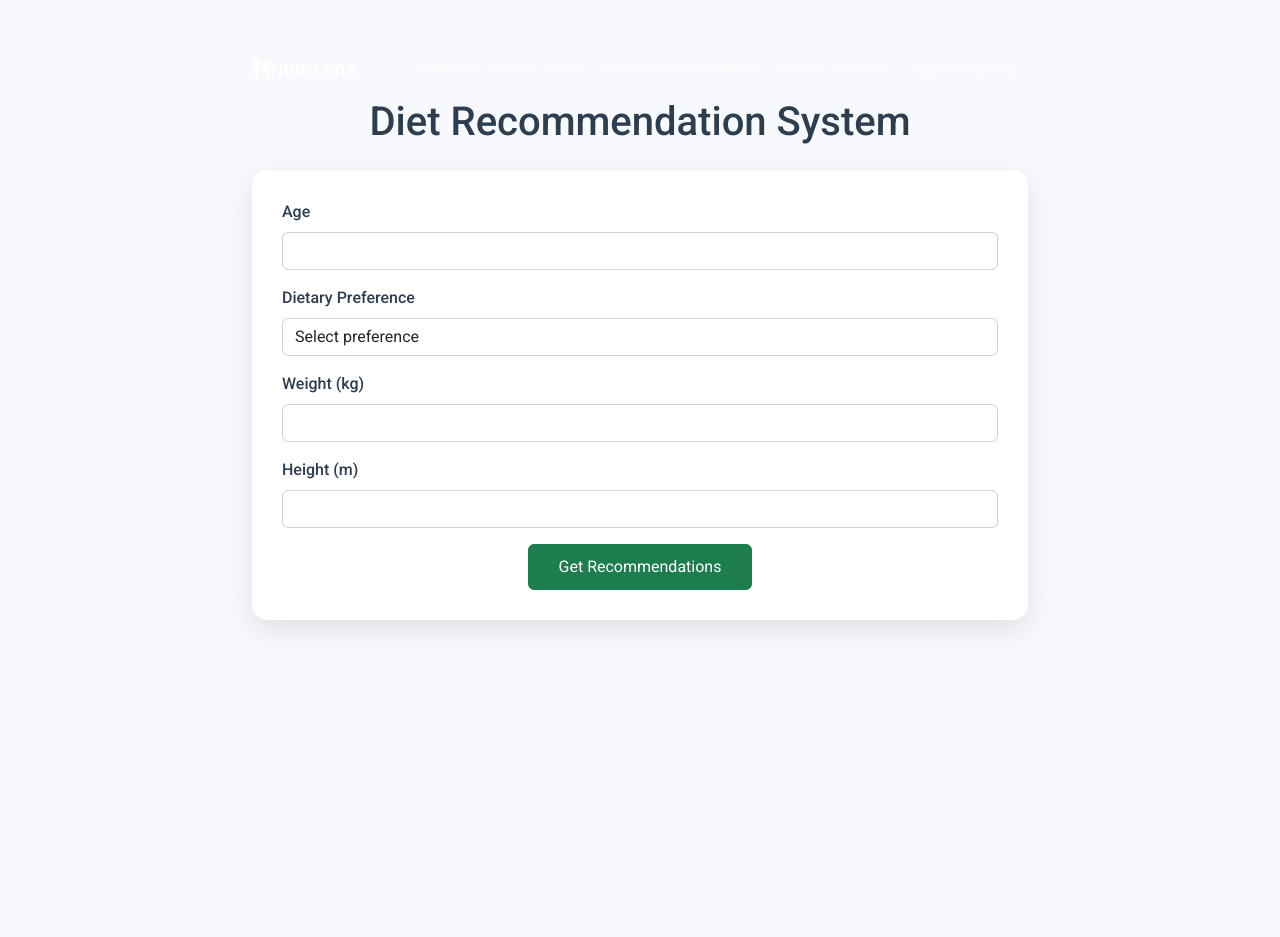
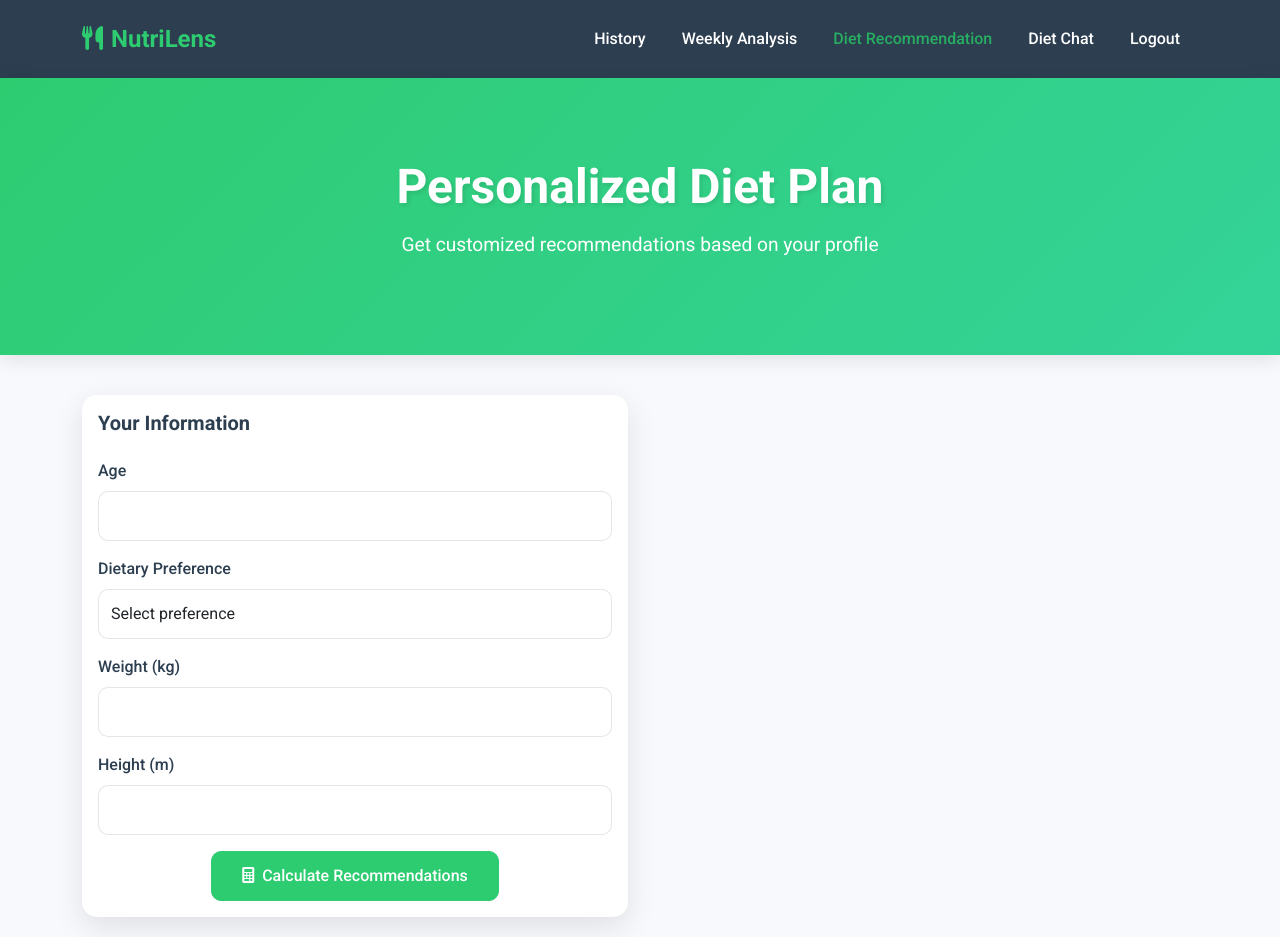
Before and after one commit to bharshavardhanreddy924/Nutrilens, a Flask app: page /recommend in a window 1280 px wide. Before the commit the page ends 630 px from the top, so only its background shows below. Run offline with Flask 3, Linux system fonts and the light colour scheme; parts of the project's set-up code (start-up, migrations or seed data) failed here and were passed over.

Commit message:
Update recommend.html

```diff
--- a/templates/recommend.html
+++ b/templates/recommend.html
@@ -3,58 +3,135 @@
 <head>
     <meta charset="UTF-8">
     <meta name="viewport" content="width=device-width, initial-scale=1.0">
-    <title>Diet Recommendation System</title>
-
-    <!-- Google Fonts -->
+    <title>Diet Recommendations - NutriLens</title>
     <link href="https://fonts.googleapis.com/css2?family=Poppins:wght@300;400;600;700&family=Roboto:wght@300;400;500;700&display=swap" rel="stylesheet">
-
-    <!-- Font Awesome CDN -->
+    <link href="https://cdn.jsdelivr.net/npm/bootstrap@5.2.3/dist/css/bootstrap.min.css" rel="stylesheet">
+    <link rel="stylesheet" href="https://cdnjs.cloudflare.com/ajax/libs/animate.css/4.1.1/animate.min.css"/>
     <link rel="stylesheet" href="https://cdnjs.cloudflare.com/ajax/libs/font-awesome/6.0.0-beta3/css/all.min.css">
-
-    <!-- Bootstrap CDN -->
-    <link href="https://cdn.jsdelivr.net/npm/bootstrap@5.2.3/dist/css/bootstrap.min.css" rel="stylesheet">
 
     <style>
         :root {
-            --primary-color: #1e7d4e; /* Darker green */
-            --secondary-color: #166d43; /* Even darker green */
-            --accent-color: #FFE66D; /* Yellow */
-            --dark-color: #2C3E50; /* Dark blue */
-            --light-color: #F7F9FC; /* Light background */
-            --white: #ffffff; /* White */
-            --card-shadow: 0 10px 30px rgba(0, 0, 0, 0.1); /* Subtle shadow */
-            --gradient: linear-gradient(135deg, var(--primary-color), var(--secondary-color)); /* Gradient */
+            --primary-color: #2ecc71;
+            --secondary-color: #27ae60;
+            --accent-color: #FFE66D;
+            --dark-color: #2C3E50;
+            --light-color: #F7F9FC;
+            --success-color: #2ecc71;
+            --white: #ffffff;
+            --card-shadow: 0 10px 30px rgba(0, 0, 0, 0.1);
+            --gradient: linear-gradient(135deg, var(--primary-color), #34D399);
         }
 
         body {
             font-family: 'Roboto', sans-serif;
             background-color: var(--light-color);
             color: var(--dark-color);
-            padding: 40px 0;
+            min-height: 100vh;
         }
 
-        .container {
-            max-width: 800px;
+        .navbar {
+            background: var(--dark-color) !important;
+            box-shadow: 0 2px 10px rgba(0,0,0,0.1);
+            padding: 1rem 0;
         }
 
-        .form-container {
-            background: var(--white);
-            border-radius: 15px;
-            padding: 30px;
-            box-shadow: var(--card-shadow);
-            margin-bottom: 40px;
+        .navbar-brand {
+            font-weight: 700;
+            color: var(--primary-color) !important;
+            font-size: 1.5rem;
         }
 
-        .results-container {
+        .nav-link {
+            color: var(--white) !important;
+            font-weight: 500;
+            transition: color 0.3s ease;
+            margin: 0 10px;
+        }
+
+        .nav-link:hover {
+            color: var(--primary-color) !important;
+        }
+
+        .nav-link.active {
+            color: var(--secondary-color) !important;
+        }
+
+        .analysis-header {
+            background: var(--gradient);
+            color: var(--white);
+            text-align: center;
+            padding: 80px 0;
+            margin-bottom: 40px;
+            position: relative;
+            overflow: hidden;
+            box-shadow: 0 4px 20px rgba(0,0,0,0.1);
+        }
+
+        .analysis-header h1 {
+            font-weight: 700;
+            font-size: 3rem;
+            margin-bottom: 15px;
+            text-shadow: 2px 2px 4px rgba(0,0,0,0.1);
+        }
+
+        .analysis-header p {
+            font-size: 1.2rem;
+            opacity: 0.9;
+        }
+
+        .card {
+            border: none;
+            border-radius: 15px;
+            box-shadow: var(--card-shadow);
             background: var(--white);
-            border-radius: 15px;
-            padding: 30px;
-            box-shadow: var(--card-shadow);
-            display: none;
+            transition: transform 0.3s ease;
+            margin-bottom: 20px;
+        }
+
+        .card:hover {
+            transform: translateY(-5px);
+        }
+
+        .card-title {
+            color: var(--dark-color);
+            font-weight: 600;
+            font-size: 1.25rem;
+            margin-bottom: 1.5rem;
+        }
+
+        .form-label {
+            font-weight: 500;
+            margin-bottom: 8px;
+        }
+
+        .form-control {
+            border-radius: 10px;
+            padding: 12px;
+            border: 1px solid rgba(0,0,0,0.1);
+        }
+
+        .form-control:focus {
+            box-shadow: 0 0 0 3px rgba(46, 204, 113, 0.2);
+            border-color: var(--primary-color);
+        }
+
+        .btn-primary {
+            background-color: var(--primary-color);
+            border-color: var(--primary-color);
+            padding: 12px 30px;
+            border-radius: 10px;
+            font-weight: 500;
+            transition: all 0.3s ease;
+        }
+
+        .btn-primary:hover {
+            background-color: var(--secondary-color);
+            border-color: var(--secondary-color);
+            transform: translateY(-2px);
         }
 
         .meal-card {
-            background: linear-gradient(135deg, rgba(30, 125, 78, 0.05), rgba(22, 109, 67, 0.05));
+            background: linear-gradient(135deg, rgba(46, 204, 113, 0.05), rgba(52, 211, 153, 0.05));
             border-radius: 10px;
             padding: 20px;
             margin-bottom: 20px;
@@ -73,78 +150,46 @@
             margin-bottom: 30px;
         }
 
-        .form-label {
-            font-weight: 500;
-            margin-bottom: 8px;
+        .list-unstyled li {
+            padding: 12px;
+            background: var(--light-color);
+            border-radius: 8px;
+            margin-bottom: 10px;
+            transition: transform 0.3s ease;
         }
 
-        .btn-primary {
-            background-color: var(--primary-color);
-            border-color: var(--primary-color);
-            padding: 10px 30px;
-            transition: all 0.3s ease;
-        }
-
-        .btn-primary:hover {
-            background-color: var(--secondary-color);
-            border-color: var(--secondary-color);
-            transform: translateY(-3px);
-        }
-
-        .list-unstyled li {
-            margin-bottom: 10px;
-            padding: 10px;
-            background: var(--light-color);
-            border-radius: 8px;
-            box-shadow: var(--card-shadow);
+        .list-unstyled li:hover {
+            transform: translateX(5px);
         }
     </style>
 </head>
 <body>
-    <!-- Navigation -->
-    <nav class="navbar navbar-expand-lg navbar-dark">
+    <nav class="navbar navbar-expand-lg">
         <div class="container">
-            <a class="navbar-brand" href="/">
-                <i class="fas fa-utensils"></i>NutriLens
-            </a>
-            <button class="navbar-toggler" type="button" data-bs-toggle="collapse" data-bs-target="#navbarNav">
-                <span class="navbar-toggler-icon"></span>
-            </button>
-            <div class="collapse navbar-collapse" id="navbarNav">
-                <ul class="navbar-nav ms-auto">
-                    <li class="nav-item">
-                        <a class="nav-link" href="#features">Features</a>
-                    </li>
-                    <li class="nav-item">
-                        <a class="nav-link" href="#how-it-works">How It Works</a>
-                    </li>
-                    <li class="nav-item">
-                        <a class="nav-link" href="{{ url_for('recommend_page') }}">Diet Recommendation</a>
-                    </li>
-                    <li class="nav-item">
+            <a class="navbar-brand" href="/"><i class="fas fa-utensils me-2"></i>NutriLens</a>
+            <div class="navbar-nav">
+                <a class="nav-link" href="/history">History</a>
                 <a class="nav-link" href="/weekly_analysis">Weekly Analysis</a>
-                    </li>
-                    {% if session['username'] %}
-                    <li class="nav-item">
-                        <span class="nav-link text-light">Welcome, {{ session['username'] }}</span>
-                    </li>
-                    <li class="nav-item">
-                        <a class="nav-link btn btn-outline-light" href="/logout">Logout</a>
-                    </li>
-                    {% else %}
-                    <li class="nav-item">
-                        <a class="nav-link btn btn-outline-light" href="/login">Sign-In/Sign-Up</a>
-                    </li>
-                    {% endif %}
-                </ul>
+                <a class="nav-link active" href="/recommend">Diet Recommendation</a>
+                <a class="nav-link" href="/chatbot">Diet Chat</a>
+                <a class="nav-link" href="/logout">Logout</a>
             </div>
         </div>
     </nav>
 
+    <div class="analysis-header">
         <div class="container">
-        <h1 class="text-center mb-4">Diet Recommendation System</h1>
+            <h1 class="animate__animated animate__fadeInDown">Personalized Diet Plan</h1>
+            <p class="animate__animated animate__fadeInUp">Get customized recommendations based on your profile</p>
+        </div>
+    </div>
 
-        <div class="form-container">
+    <div class="container">
+        <div class="row">
+            <div class="col-md-6">
+                <div class="card">
+                    <div class="card-body">
+                        <h5 class="card-title">Your Information</h5>
                         <form id="recommendationForm">
                             <div class="mb-3">
                                 <label for="age" class="form-label">Age</label>
@@ -171,12 +216,17 @@
                             </div>
 
                             <div class="text-center">
-                    <button type="submit" class="btn btn-primary">Get Recommendations</button>
+                                <button type="submit" class="btn btn-primary">
+                                    <i class="fas fa-calculator me-2"></i>Calculate Recommendations
+                                </button>
                             </div>
                         </form>
                     </div>
+                </div>
+            </div>
 
-        <div id="results" class="results-container">
+            <div class="col-md-6">
+                <div id="results" class="results-container" style="display: none;">
                     <div class="bmi-info">
                         <div class="row">
                             <div class="col-md-6">
@@ -190,25 +240,26 @@
                         </div>
                     </div>
 
-            <h3 class="mb-4">Your Personalized Diet Plan</h3>
-
                     <div class="meal-card">
-                <h4>Breakfast Options</h4>
+                        <h4><i class="fas fa-sun me-2"></i>Breakfast Options</h4>
                         <ul id="breakfastList" class="list-unstyled mb-0"></ul>
                     </div>
 
                     <div class="meal-card">
-                <h4>Lunch Options</h4>
+                        <h4><i class="fas fa-cloud-sun me-2"></i>Lunch Options</h4>
                         <ul id="lunchList" class="list-unstyled mb-0"></ul>
                     </div>
 
                     <div class="meal-card">
-                <h4>Dinner Options</h4>
+                        <h4><i class="fas fa-moon me-2"></i>Dinner Options</h4>
                         <ul id="dinnerList" class="list-unstyled mb-0"></ul>
                     </div>
                 </div>
             </div>
+        </div>
+    </div>
 
+    <script src="https://cdn.jsdelivr.net/npm/bootstrap@5.2.3/dist/js/bootstrap.bundle.min.js"></script>
     <script>
         document.getElementById('recommendationForm').addEventListener('submit', async (e) => {
             e.preventDefault();
```
Lines whose indentation alone changed are shown as unchanged.
